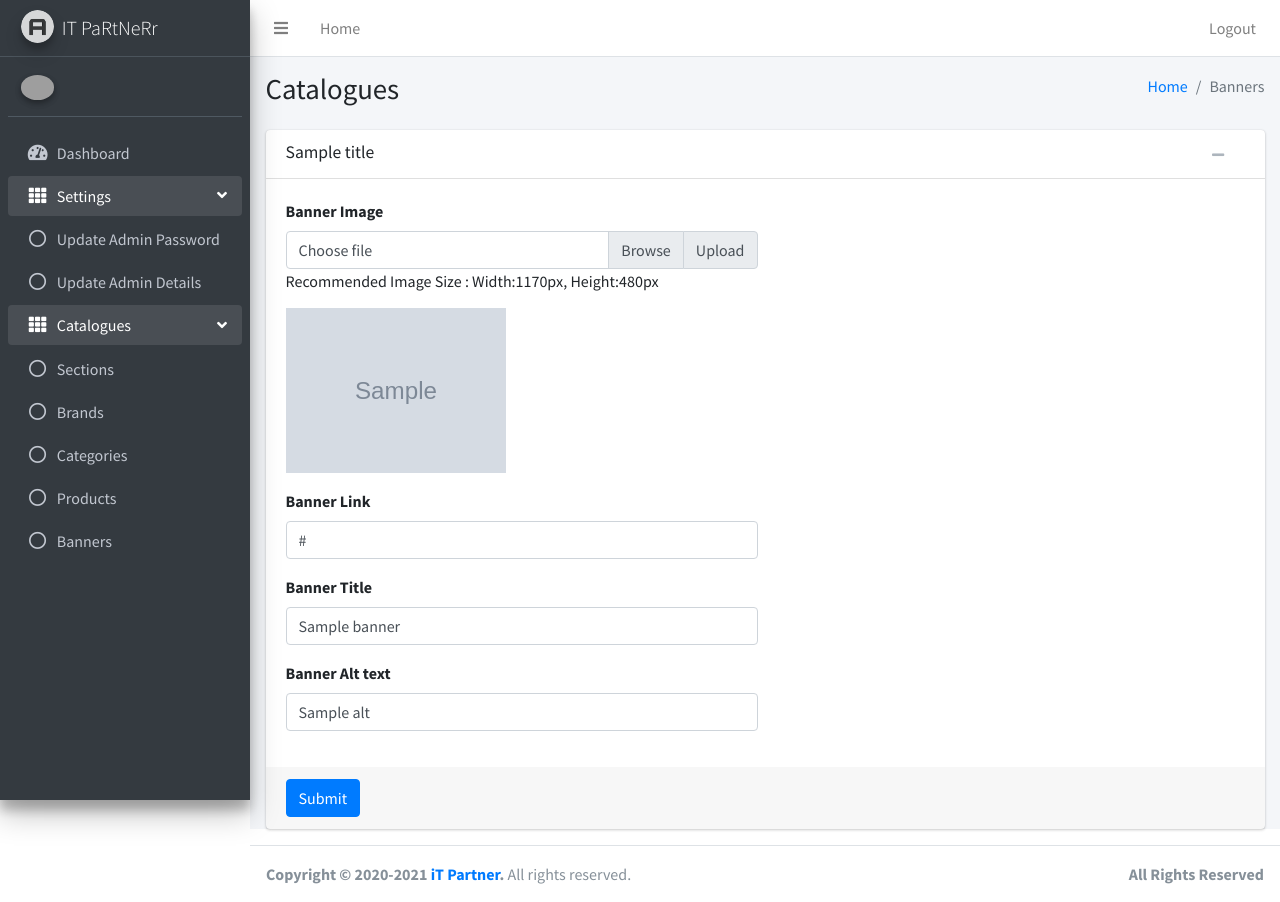
After one commit to buddhika95/itPartner, a Laravel app: template resources/views/admin/banners/add_edit_banner.blade.php in a window 1280 px wide. The commit adds this page. Run offline with Laravel 8, Linux system fonts and the light colour scheme; the template is opened without the code that fills it: most values are stand-ins (such as "Sample title", 1, 10 or a date in 2020); grey boxes marked "Sample" are stand-in pictures; data that the repository does not hold is empty; some libraries are stand-ins or nearby versions; grey boxes are pictures that could not be loaded.

Commit message:
home page banner done

```diff
--- /dev/null
+++ b/resources/views/admin/banners/add_edit_banner.blade.php
@@ -0,0 +1,126 @@
+@extends('layouts.admin_layout.admin_layout')
+@section('content')
+
+  <!-- Content Wrapper. Contains page content -->
+  <div class="content-wrapper">
+    <!-- Content Header (Page header) -->
+    <section class="content-header">
+      <div class="container-fluid">
+        <div class="row mb-2">
+          <div class="col-sm-6">
+            <h1>Catalogues</h1>
+          </div>
+          <div class="col-sm-6">
+            <ol class="breadcrumb float-sm-right">
+              <li class="breadcrumb-item"><a href="#">Home</a></li>
+              <li class="breadcrumb-item active">Banners</li>
+            </ol>
+          </div>
+        </div>
+      </div><!-- /.container-fluid -->
+    </section>
+
+    <!-- Main content -->
+    <section class="content">
+      <div class="container-fluid">
+        @if ($errors->any())
+        <div class="alert alert-danger" style="margin-top:10px;">
+            <ul>
+                @foreach ($errors->all() as $error)
+                    <li>{{ $error }}</li>
+                @endforeach
+            </ul>
+        </div>
+        @endif
+        @if(Session::has('flash_message_success'))
+                <div class="alert alert-danger alert-dismissible fade show" role="alert" style="margin-top:10px;">
+                {{ Session::get('flash_message_success') }}
+                <button type="button" class="close" data-dismiss="alert" aria-label="Close">
+                    <span aria-hidden="true">&times;</span>
+                </button>
+                </div>
+            @endif
+            @if(Session::has('success_message'))
+            <div class="alert alert-success alert-dismissible fade show" role="alert" style="margin-top:10px;">
+            {{ Session::get('success_message') }}
+            <button type="button" class="close" data-dismiss="alert" aria-label="Close">
+                <span aria-hidden="true">&times;</span>
+            </button>
+            </div>
+        @endif
+        <form name="bannerForm" id="BannerForm" @if(empty($banner['id'])) action="{{ url('admin/add-edit-banner') }}" @else action="{{ url('admin/add-edit-banner/'.$banner['id']) }}" @endif method="post" enctype="multipart/form-data">@csrf
+          <div class="card card-default">
+            <div class="card-header">
+              <h3 class="card-title">{{ $title }}</h3>
+              <div class="card-tools">
+                <button type="button" class="btn btn-tool" data-card-widget="collapse"><i class="fas fa-minus"></i></button>
+                <button type="button" class="btn btn-tool" data-card-widget="remove"><i class="fas fa-remove"></i></button>
+              </div>
+            </div>
+            <div class="card-body">
+              <div class="row">
+                <div class="col-md-6">
+
+                    <div class="form-group">
+                        <label for="image">Banner Image</label>
+                        <div class="input-group">
+                            <div class="custom-file">
+                                <input type="file" class="custom-file-input" name="image" id="image" >
+                                <label class="custom-file-label" for="image">Choose file</label>
+                            </div>
+                            <div class="input-group-append">
+                                    <span class="input-group-text" id="">Upload</span>
+                            </div>
+                        </div>
+
+                        <div>Recommended Image Size : Width:1170px, Height:480px</div>
+                          @if(!empty($banner['image']))
+                              <div> <img style="width:220px; margin-top:15px; margin-botoom:5px;" src="{{ asset('images/banner_images/'.$banner['image']) }}">
+                                      &nbsp;
+
+                              </div>
+                          @endif
+
+                    </div>
+
+                    <div class="form-group">
+                        <label for="link">Banner Link</label>
+                        <input type="text" class="form-control" name="link" id="link"
+                            placeholder="Enter Banner Link" @if(!empty($banner['link']))
+                            value="{{ $banner['link'] }}" @else value="{{ old('link') }}" @endif>
+                    </div>
+              </div>
+            </div>
+
+            <div class="row">
+              <div class="col-md-6">
+                <div class="form-group">
+                    <label for="title">Banner Title</label>
+                    <input type="text" class="form-control" name="title" id="title"
+                        placeholder="Enter Banner title" @if(!empty($banner['title']))
+                        value="{{ $banner['title'] }}" @else value="{{ old('title') }}" @endif>
+                </div>
+
+
+                    <div class="form-group">
+                        <label for="alt">Banner Alt text</label>
+                        <input type="text" class="form-control" name="alt" id="alt"
+                            placeholder="Enter Banner alt" @if(!empty($banner['alt']))
+                            value="{{ $banner['alt'] }}" @else value="{{ old('alt') }}" @endif>
+                    </div>
+                </div>
+
+            </div>
+
+        </div>
+            <div class="card-footer">
+              <button type="submit" class="btn btn-primary">Submit</button>
+            </div>
+          </div>
+        </form>
+      </div><!-- /.container-fluid -->
+    </section>
+    <!-- /.content -->
+  </div>
+
+@endsection
--- a/resources/views/layouts/admin_layout/admin_sidebar.blade.php
+++ b/resources/views/layouts/admin_layout/admin_sidebar.blade.php
@@ -152,6 +152,17 @@
                         <p>Products</p>
                     </a>
                 </li>
+                @if(Session::get('page')=="banners")
+                <?php $active = "active"; ?>
+                @else
+                    <?php $active = ""; ?>
+                @endif
+                <li class="nav-item">
+                    <a href="{{url('admin/banners')}}" class="nav-link {{ $active }}">
+                        <i class="far fa-circle nav-icon"></i>
+                        <p>Banners</p>
+                    </a>
+                </li>
               </ul>
           </li>
 
--- a/routes/web.php
+++ b/routes/web.php
@@ -72,6 +72,7 @@ Route::prefix('/admin')->namespace('Admin')->group(function(){
 
         //Banners
         Route::get('banners','BannersController@banners');
+        Route::match(['get','post'],'add-edit-banner/{id?}','BannersController@addEditBanner');
         Route::post('update-banner-status','BannersController@updateBannerStatus');
         Route::get('delete-banner/{id}','BannersController@deleteBanner');
 
```
Also changed, not shown: app/Banner.php (+6 -1 lines), app/Http/Controllers/Admin/BannersController.php (+57 -0 lines), resources/views/front/home_page_banners.blade.php (added, +24 -0 lines), resources/views/layouts/front_layout/front_layout.blade.php (+1 -38 lines).
